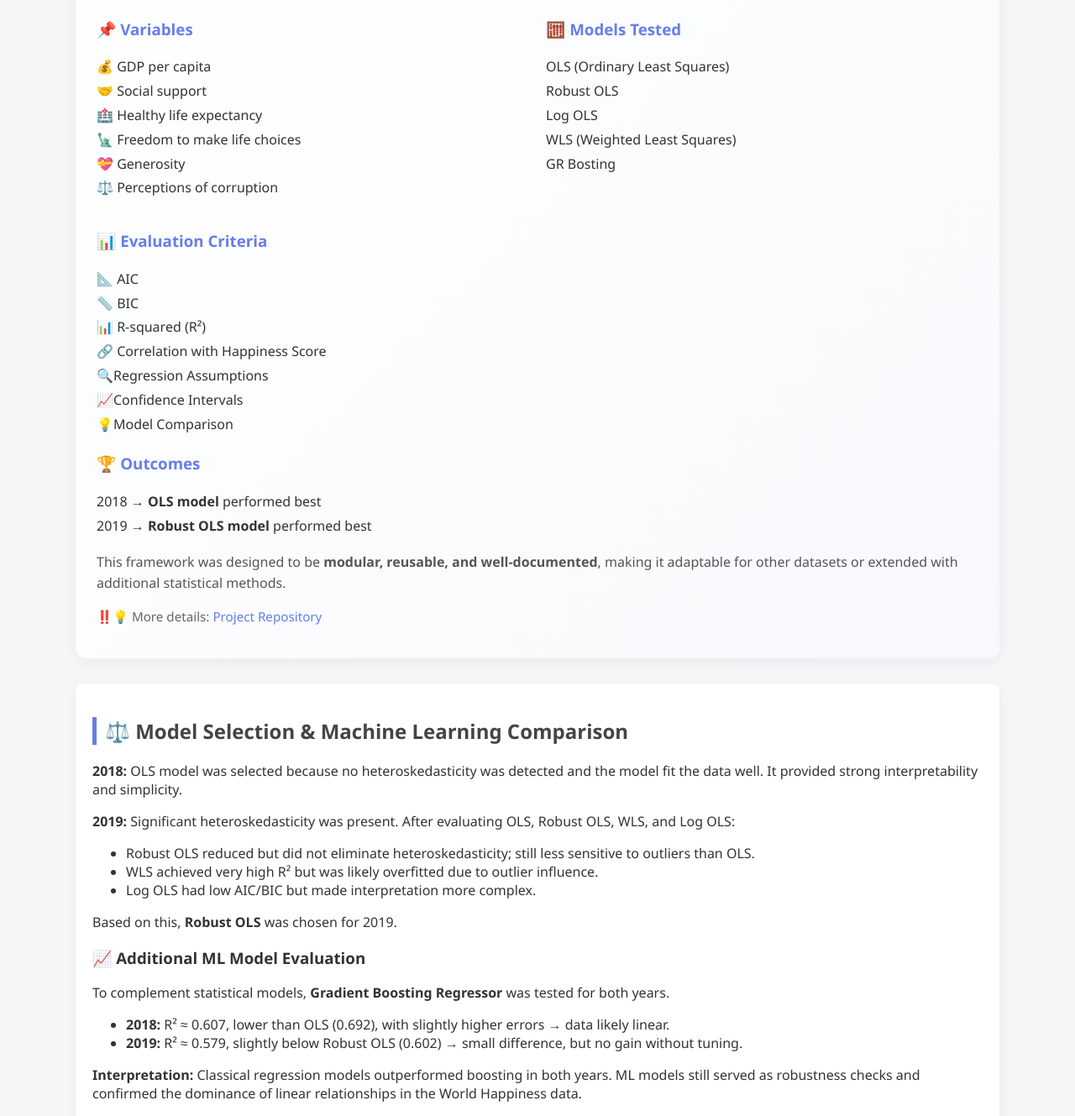
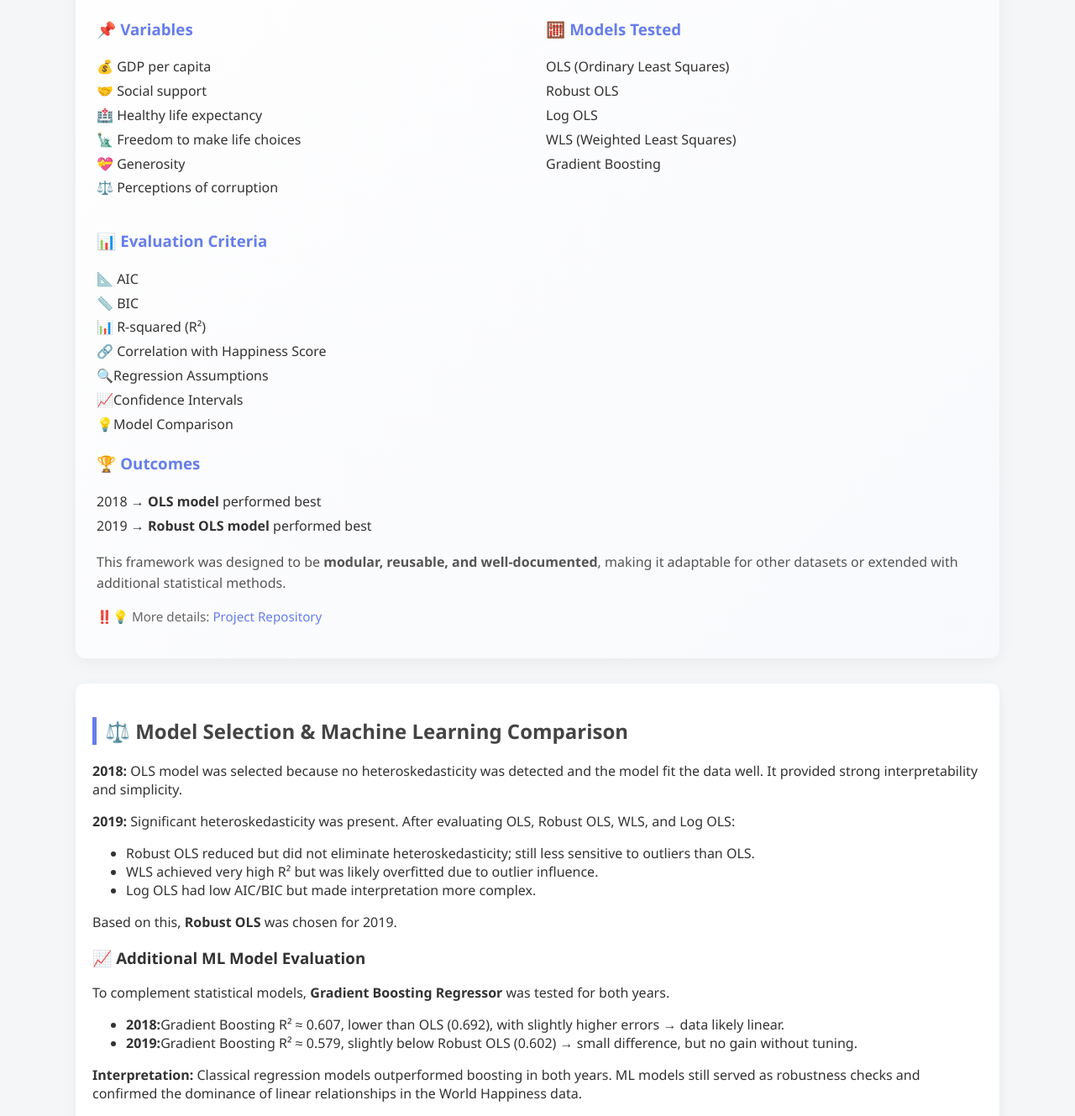
Before and after one commit to ada621/Wold_Happiness_Analysis, a plain HTML site: page index.html in a window 1280 px wide. Shown: the part 5155-6484 px from the top of the page at 84% size. Drawn offline with Linux system fonts and the light colour scheme.

Commit message:
Update index.html

```diff
--- a/index.html
+++ b/index.html
@@ -159,7 +159,7 @@ performance at extreme values.</p>
                 <li>Robust OLS</li>
                 <li>Log OLS</li>
                 <li>WLS (Weighted Least Squares)</li>
-                <li>GR Bosting</li>
+                <li>Gradient Boosting</li>
             </ul>
         </div>
     </div>
@@ -208,8 +208,8 @@ performance at extreme values.</p>
     <p>To complement statistical models, <strong>Gradient Boosting Regressor</strong> was tested for both years.</p>
 
     <ul>
-        <li><strong>2018:</strong> R² ≈ 0.607, lower than OLS (0.692), with slightly higher errors → data likely linear.</li>
-        <li><strong>2019:</strong> R² ≈ 0.579, slightly below Robust OLS (0.602) → small difference, but no gain without tuning.</li>
+        <li><strong>2018:</strong>Gradient Boosting R² ≈ 0.607, lower than OLS (0.692), with slightly higher errors → data likely linear.</li>
+        <li><strong>2019:</strong>Gradient Boosting R² ≈ 0.579, slightly below Robust OLS (0.602) → small difference, but no gain without tuning.</li>
     </ul>
 
     <p><strong>Interpretation:</strong> Classical regression models outperformed boosting in both years.
```
